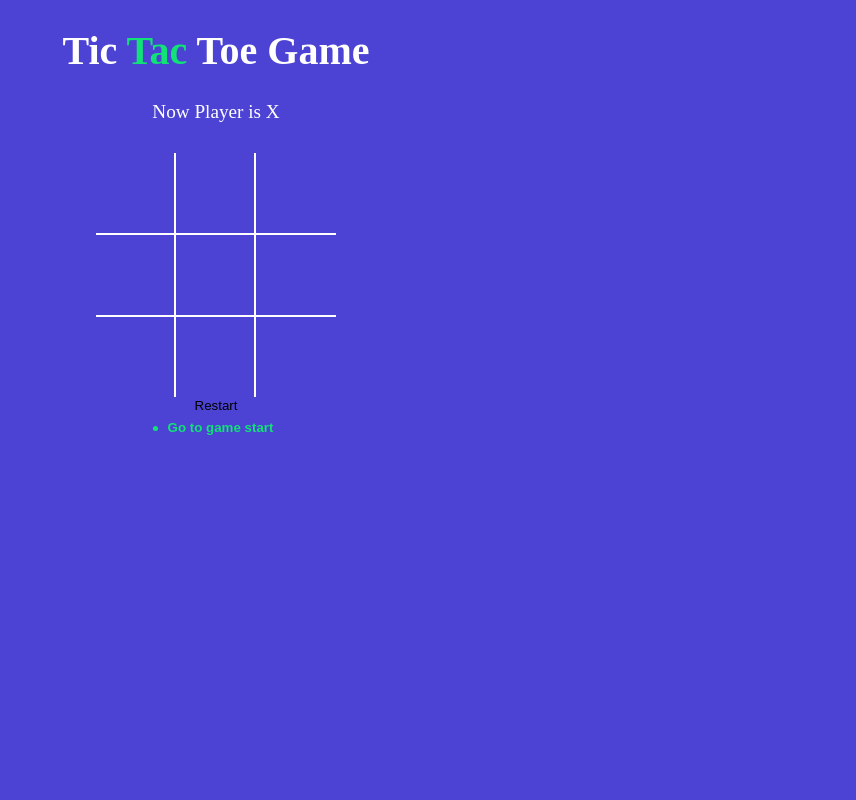
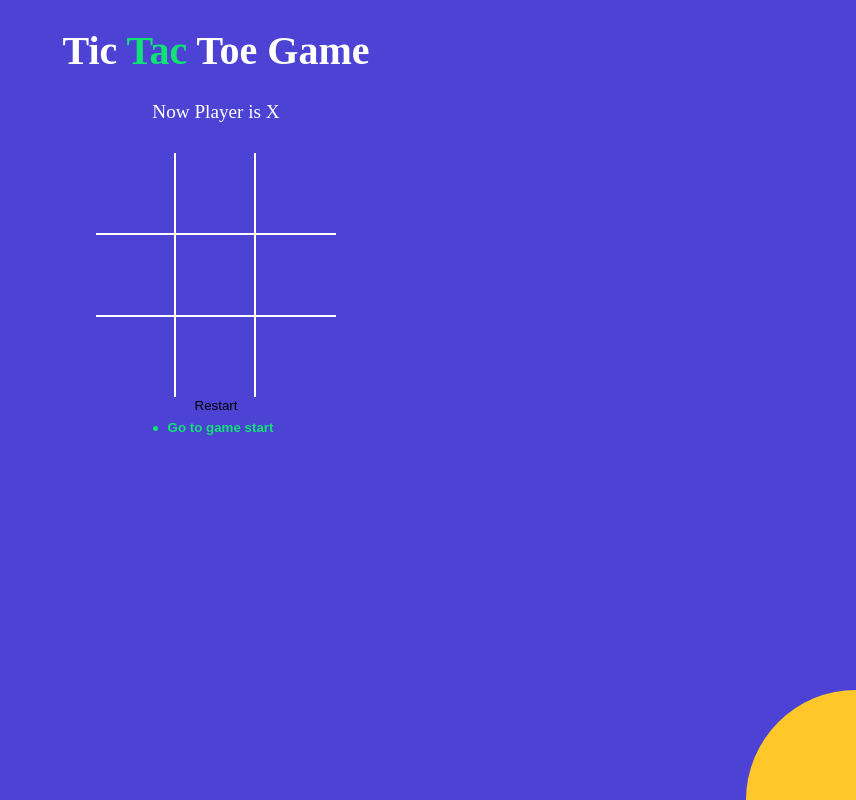
Before and after one commit to AbhishekKumar2233/Tic-Tac-Toe-Game_React, a React (Create React App) app: page / in a window 1280 px wide. Shown: the whole page, without its empty margins (424-1280 px from the left). Built offline with nearby package versions, Linux system fonts and the light colour scheme.

Commit message:
some css changes

```diff
--- a/src/styles.scss
+++ b/src/styles.scss
@@ -126,3 +126,35 @@ button {
     }
   }
 }
+
+.bg-balls{
+  position:fixed;
+  top:0;
+  left:0;
+  right:0;
+  bottom: 0;
+  min-width: 100%;
+  z-index:-1;
+
+  &:before,
+  &:after{
+    content: '';
+    position: absolute;
+    width: 150px;
+    height: 15px;
+    border-radius: 50%;
+  }
+  &:before{
+    background-color: $orange;
+    right: -75px;
+    bottom: -75px;
+    @media screen and (min-width:476px) {
+      width:220px;
+      height: 220px;
+      right:-110px;
+      bottom: -110px;
+
+    }
+  }
+
+}
```
